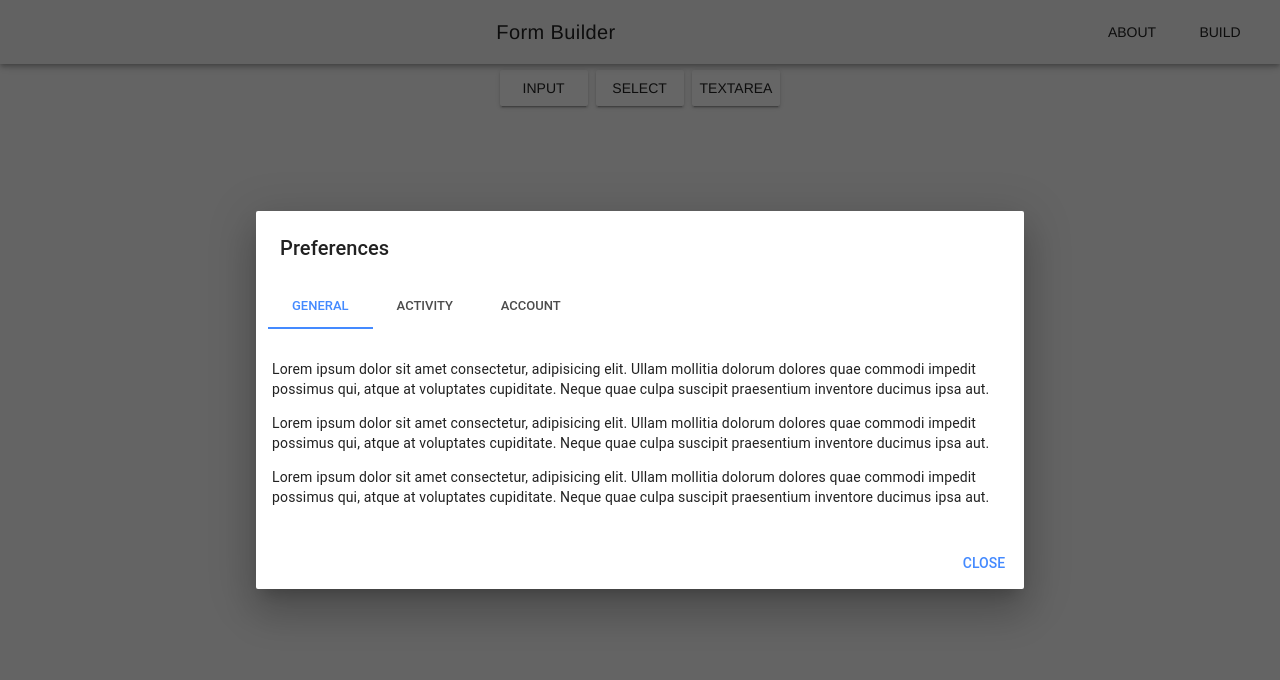
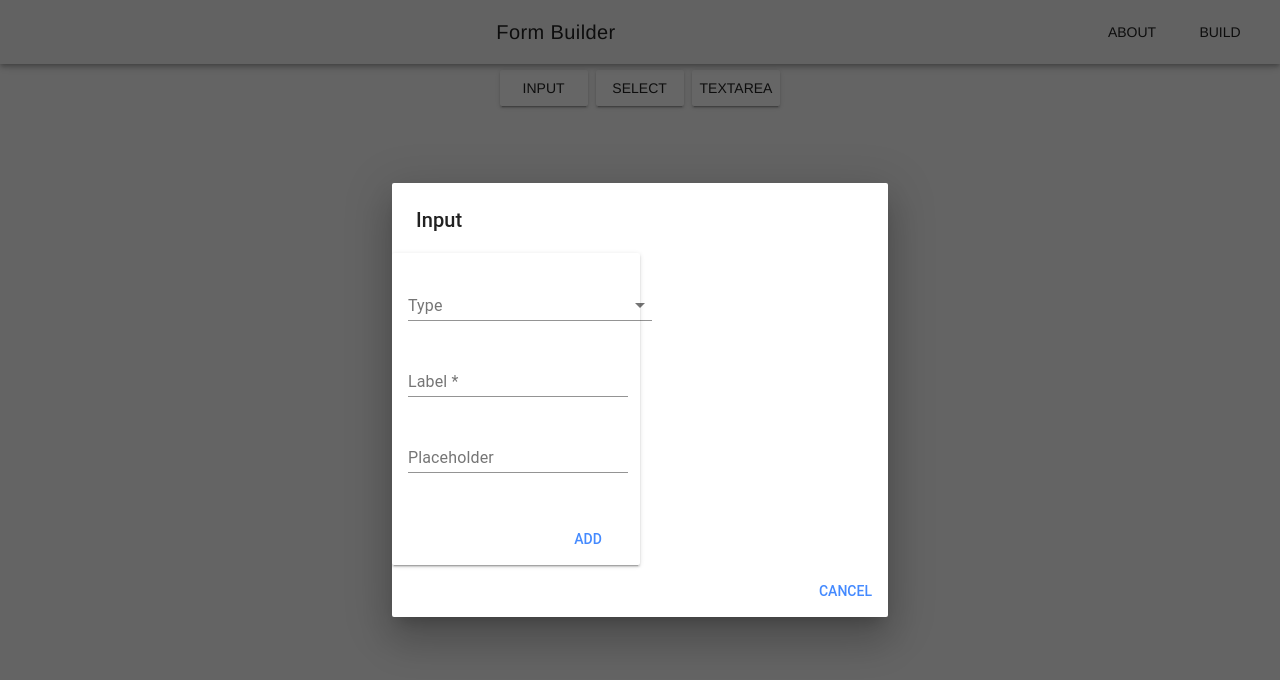
Before and after one commit to programarivm/formvuilder, a Vue app: page /#/build in a window 1280 px wide. Both pictures are taken after a click on the button "INPUT". Shown: the top 680 px of the page. Built offline with nearby package versions, Linux system fonts and the light colour scheme.

Commit message:
Added the InputForm component as per Vue Material docs on Forms

```diff
--- a/package.json
+++ b/package.json
@@ -12,6 +12,7 @@
     "vue": "^2.6.11",
     "vue-material": "^1.0.0-beta-15",
     "vue-router": "^3.5.1",
+    "vuelidate": "^0.7.6",
     "vuex": "^3.6.2"
   },
   "devDependencies": {
--- a/src/components/InputDialog.vue
+++ b/src/components/InputDialog.vue
@@ -1,39 +1,23 @@
 <template>
   <div>
     <md-dialog :md-active.sync="$store.state.input.open">
-      <md-dialog-title>Preferences</md-dialog-title>
-
-      <md-tabs md-dynamic-height>
-        <md-tab md-label="General">
-          <p>Lorem ipsum dolor sit amet consectetur, adipisicing elit. Ullam mollitia dolorum dolores quae commodi impedit possimus qui, atque at voluptates cupiditate. Neque quae culpa suscipit praesentium inventore ducimus ipsa aut.</p>
-          <p>Lorem ipsum dolor sit amet consectetur, adipisicing elit. Ullam mollitia dolorum dolores quae commodi impedit possimus qui, atque at voluptates cupiditate. Neque quae culpa suscipit praesentium inventore ducimus ipsa aut.</p>
-          <p>Lorem ipsum dolor sit amet consectetur, adipisicing elit. Ullam mollitia dolorum dolores quae commodi impedit possimus qui, atque at voluptates cupiditate. Neque quae culpa suscipit praesentium inventore ducimus ipsa aut.</p>
-        </md-tab>
-
-        <md-tab md-label="Activity">
-          <p>Lorem ipsum dolor sit amet consectetur, adipisicing elit. Ullam mollitia dolorum dolores quae commodi impedit possimus qui, atque at voluptates cupiditate. Neque quae culpa suscipit praesentium inventore ducimus ipsa aut.</p>
-          <p>Lorem ipsum dolor sit amet consectetur, adipisicing elit. Ullam mollitia dolorum dolores quae commodi impedit possimus qui, atque at voluptates cupiditate. Neque quae culpa suscipit praesentium inventore ducimus ipsa aut.</p>
-          <p>Lorem ipsum dolor sit amet consectetur, adipisicing elit. Ullam mollitia dolorum dolores quae commodi impedit possimus qui, atque at voluptates cupiditate. Neque quae culpa suscipit praesentium inventore ducimus ipsa aut.</p>
-          <p>Lorem ipsum dolor sit amet consectetur, adipisicing elit. Ullam mollitia dolorum dolores quae commodi impedit possimus qui, atque at voluptates cupiditate. Neque quae culpa suscipit praesentium inventore ducimus ipsa aut.</p>
-          <p>Lorem ipsum dolor sit amet consectetur, adipisicing elit. Ullam mollitia dolorum dolores quae commodi impedit possimus qui, atque at voluptates cupiditate. Neque quae culpa suscipit praesentium inventore ducimus ipsa aut.</p>
-        </md-tab>
-
-        <md-tab md-label="Account">
-          <p>Lorem ipsum dolor sit amet consectetur, adipisicing elit. Ullam mollitia dolorum dolores quae commodi impedit possimus qui, atque at voluptates cupiditate. Neque quae culpa suscipit praesentium inventore ducimus ipsa aut.</p>
-          <p>Lorem ipsum dolor sit amet consectetur, adipisicing elit. Ullam mollitia dolorum dolores quae commodi impedit possimus qui, atque at voluptates cupiditate. Neque quae culpa suscipit praesentium inventore ducimus ipsa aut.</p>
-        </md-tab>
-      </md-tabs>
-
+      <md-dialog-title>Input</md-dialog-title>
+      <InputForm />
       <md-dialog-actions>
-        <md-button class="md-primary" @click="cancelInput()">Close</md-button>
+        <md-button class="md-primary" @click="cancelInput()">Cancel</md-button>
       </md-dialog-actions>
     </md-dialog>
   </div>
 </template>
 
 <script>
+  import InputForm from './InputForm.vue'
+
   export default {
     name: 'InputDialog',
+    components: {
+      InputForm
+    },
     methods: {
       cancelInput () {
         this.$store.dispatch('cancelInput')
--- /dev/null
+++ b/src/components/InputForm.vue
@@ -0,0 +1,130 @@
+<template>
+  <div>
+    <form novalidate class="md-layout" @submit.prevent="validateInput">
+      <md-card class="md-layout-item md-size-50 md-small-size-100">
+        <md-card-content>
+          <div class="md-layout md-gutter">
+            <div class="md-layout-item md-small-size-100">
+              <md-field :class="getValidationClass('type')">
+                <label for="type">Type</label>
+                <md-select name="type" id="type" v-model="form.type" md-dense :disabled="sending">
+                  <md-option></md-option>
+                  <md-option value="Date">Date</md-option>
+                  <md-option value="Email">Email</md-option>
+                  <md-option value="Number">Number</md-option>
+                  <md-option value="Password">Password</md-option>
+                  <md-option value="Text">Text</md-option>
+                  <md-option value="Time">Time</md-option>
+                  <md-option value="Url">Url</md-option>
+                </md-select>
+                <span class="md-error">The input type is required</span>
+              </md-field>
+            </div>
+          </div>
+          <div class="md-layout md-gutter">
+            <div class="md-layout-item md-small-size-100">
+              <md-field :class="getValidationClass('label')">
+                <label for="label">Label *</label>
+                <md-input name="label" id="label" autocomplete="given-name" v-model="form.label" :disabled="sending" />
+                <span class="md-error" v-if="!$v.form.label.required">The label is required</span>
+                <span class="md-error" v-else-if="!$v.form.label.minlength">Invalid label</span>
+              </md-field>
+            </div>
+            <div class="md-layout-item md-small-size-100">
+              <md-field :class="getValidationClass('placeholder')">
+                <label for="placeholder">Placeholder</label>
+                <md-input name="placeholder" id="placeholder" autocomplete="family-name" v-model="form.placeholder" :disabled="sending" />
+              </md-field>
+            </div>
+          </div>
+        </md-card-content>
+        <md-progress-bar md-mode="indeterminate" v-if="sending" />
+        <md-card-actions>
+          <md-button type="submit" class="md-primary" :disabled="sending">Add</md-button>
+        </md-card-actions>
+      </md-card>
+      <md-snackbar :md-active.sync="inputSaved">The input {{ lastInput }} was saved with success!</md-snackbar>
+    </form>
+  </div>
+</template>
+
+<script>
+  import { validationMixin } from 'vuelidate'
+  import {
+    required,
+    minLength
+  } from 'vuelidate/lib/validators'
+
+  export default {
+    name: 'FormValidation',
+    mixins: [validationMixin],
+    data: () => ({
+      form: {
+        label: null,
+        placeholder: null,
+        type: null,
+      },
+      inputSaved: false,
+      sending: false,
+      lastInput: null
+    }),
+    validations: {
+      form: {
+        type: {
+          required
+        },
+        label: {
+          required,
+          minLength: minLength(3)
+        },
+        placeholder: {
+          minLength: minLength(3)
+        }
+      }
+    },
+    methods: {
+      getValidationClass (fieldName) {
+        const field = this.$v.form[fieldName]
+
+        if (field) {
+          return {
+            'md-invalid': field.$invalid && field.$dirty
+          }
+        }
+      },
+      clearForm () {
+        this.$v.$reset()
+        this.form.label = null
+        this.form.placeholder = null
+        this.form.type = null
+      },
+      saveInput () {
+        this.sending = true
+
+        // Instead of this timeout, here you can call your API
+        window.setTimeout(() => {
+          this.lastInput = `${this.form.label} ${this.form.placeholder}`
+          this.inputSaved = true
+          this.sending = false
+          this.clearForm()
+        }, 1500)
+      },
+      validateInput () {
+        this.$v.$touch()
+
+        if (!this.$v.$invalid) {
+          this.saveInput()
+        }
+      }
+    }
+  }
+</script>
+
+<style scoped>
+  .md-progress-bar {
+    position: absolute;
+    top: 0;
+    right: 0;
+    left: 0;
+  }
+</style>
```
Also changed, not shown: 1 other file (tests, documents, lock files or other folders).
